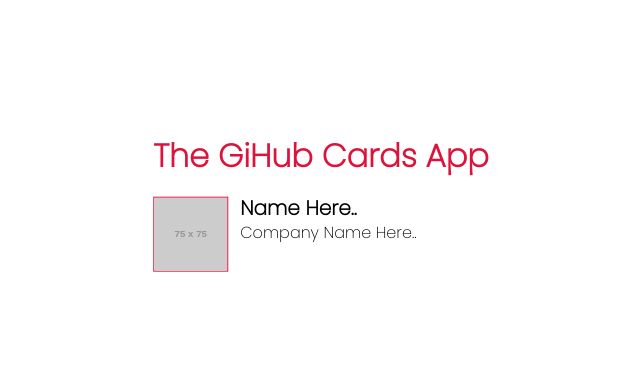
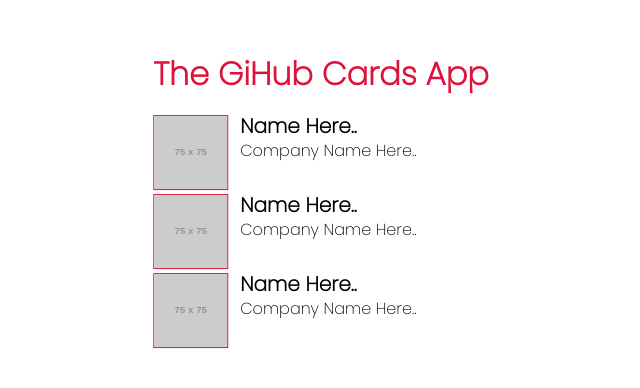
Before and after one commit to renuyarasu/react-samer-buna, a React (Create React App) app: page / in a window 1280 px wide. Shown: the part 206-594 px from the top of the page, without its empty margins (319-959 px from the left). Built offline with nearby package versions, Linux system fonts and the light colour scheme.

Commit message:
Added multi cards

```diff
--- a/src/components/ConditionalStyles.js
+++ /dev/null
@@ -1,11 +0,0 @@
-import React from 'react';
-
-class ConditionalStyles extends React.Component {
-    render() {
-        return (
-            <div style={{ color: Math.random() < 0.5 ? 'green' : 'red' }}>Do you like colors?</div>
-        );
-    }
-}
-
-export default ConditionalStyles;
--- a/src/index.css
+++ b/src/index.css
@@ -1,4 +1,3 @@
-
 #root {
   max-width: 800px;
   position: absolute;
@@ -12,16 +11,24 @@ button {
   padding: 20px;
 }
 .github-profile img {
-  float: left;
   display: inline-block;
   width: 75px;
 }
 .info {
   display: inline-block;
   margin-left: 12px;
+  vertical-align: top;
 }
 .name {
   font-size: 1.25rem;
   font-weight: bold;
   margin-bottom: 0.25rem;
 }
+form {
+  border: thin solid #ddd;
+  background-color: #fbfbfb;
+  padding: 2rem;
+  margin-bottom: 2rem;
+  display: flex;
+  justify-content: center;
+}
--- a/src/index.js
+++ b/src/index.js
@@ -1,20 +1,18 @@
-import React from 'react';
-import ReactDOM from 'react-dom';
-import './index.css';
-import App from './App';
-import Card from './components/Card';
-import ConditionalStyles from './components/ConditionalStyles';
-import reportWebVitals from './reportWebVitals';
+import React from "react";
+import ReactDOM from "react-dom";
+import "./index.css";
+import App from "./App";
+import Card from "./components/Card";
+import reportWebVitals from "./reportWebVitals";
 
 ReactDOM.render(
   <React.StrictMode>
-
     <App />
     <Card />
-    {/* <ConditionalStyles /> */}
-
+    <Card />
+    <Card />
   </React.StrictMode>,
-  document.getElementById('root')
+  document.getElementById("root")
 );
 
 // If you want to start measuring performance in your app, pass a function
--- a/src/tempCodeRunnerFile.js
+++ /dev/null
@@ -1 +0,0 @@
-Button
```
Also changed, not shown: src/App.js (+4 -4 lines), src/components/Card.js (+6 -4 lines).
